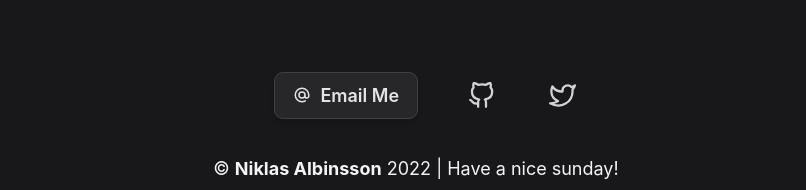
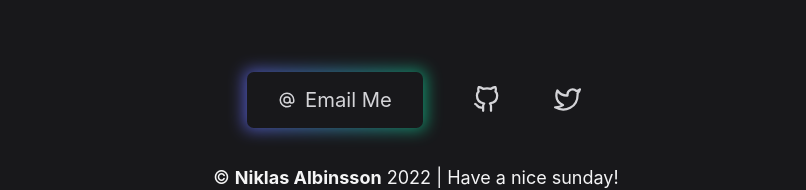
Before and after one commit to Maufive/niklasalbinsson, a Next.js app: page /about in a window 1280 px wide. Shown: the part 1618-1808 px from the top of the page, without its empty margins (224-1030 px from the left). Built offline with nearby package versions, Linux system fonts and the light colour scheme; no server answers.

Commit message:
Create fancy effects to get more attention to important elements

```diff
--- a/components/footer/footer.tsx
+++ b/components/footer/footer.tsx
@@ -4,6 +4,24 @@ import NowPlaying from '../now-playing/now-playing';
 import useIsIosSafari from '../../utils/hooks/use-is-ios-safari';
 
 const CURRENT_YEAR = new Date().getFullYear();
+
+const FancyButton = () => (
+  <div className="grid items-start justify-center gap-8">
+    <div className="group relative">
+      <div className="absolute -inset-0.5 rounded-md bg-gradient-to-r from-primary to-secondary opacity-75 blur transition duration-1000 group-hover:opacity-100 group-hover:duration-200" />
+      <a
+        title="Email Me"
+        href="mailto:albinssonniklas@gmail.com"
+        className="relative flex items-center rounded-md bg-zinc-100 px-7 py-4 leading-none dark:bg-zinc-900"
+      >
+        <span className="flex items-center text-zinc-700 transition duration-200 group-hover:text-zinc-900 dark:text-zinc-300 dark:group-hover:text-zinc-50">
+          <AtIcon className="mr-2 h-4 w-4 fill-transparent stroke-current stroke-2" />
+          Email Me
+        </span>
+      </a>
+    </div>
+  </div>
+);
 
 const EXTERNAL_LINKS = [
   {
@@ -50,14 +68,7 @@ const FooterNavigation = () => {
       <nav className="mt-20 flex w-full justify-center py-2 2xl:mt-32">
         <ul className="flex flex-wrap items-center space-x-6">
           <li className="p-2">
-            <a
-              title="Email Me"
-              href="mailto:albinssonniklas@gmail.com"
-              className="ml-0 flex cursor-pointer items-center rounded-lg border border-zinc-600 bg-zinc-200 px-2 py-2 text-sm font-semibold text-zinc-600 shadow-md transition-all hover:scale-105 hover:border-secondary hover:bg-secondary hover:text-zinc-50 focus:border-secondary focus:bg-secondary focus:text-zinc-50 dark:border-zinc-700 dark:bg-zinc-800 dark:text-zinc-200 md:ml-5 md:px-4 md:text-base"
-            >
-              <AtIcon className="mr-2 h-4 w-4 fill-transparent stroke-current stroke-2" />
-              Email Me
-            </a>
+            <FancyButton />
           </li>
           {EXTERNAL_LINKS.map((link) => (
             <li key={link.href} className="p-2">
--- a/pages/index.tsx
+++ b/pages/index.tsx
@@ -10,7 +10,7 @@ import { InternalLink } from 'components/links';
 
 const ListItem: React.FC = ({ children }) => (
   <li className="mr-6">
-    <span className="text-xs font-bold text-zinc-600 dark:text-zinc-300">
+    <span className="text-xs font-bold text-zinc-600 transition duration-200 group-hover:text-zinc-800 dark:text-zinc-400 dark:group-hover:text-zinc-300">
       ✨ {children}
     </span>
   </li>
@@ -35,14 +35,18 @@ const Home: NextPage<{ posts: Post[] }> = ({ posts }) => (
         <h2 className="text-2xl font-bold">Featured Project</h2>
       </div>
 
+      <div className="group relative transition duration-1000 hover:scale-[1.02] hover:duration-200">
+        <div className="absolute -inset-0.5 rounded-xl bg-gradient-to-r from-primary to-secondary opacity-50 blur transition duration-1000 group-hover:opacity-100 group-hover:duration-200" />
         <Link passHref href="/projects/veckohandla">
-        <div className="w-full transform cursor-pointer rounded-xl bg-transparent bg-gradient-to-r from-[#D8B4FE] to-[#818CF8] p-1 transition-all hover:scale-[1.03]">
-          <div className="flex h-full flex-col justify-between rounded-lg bg-zinc-100 p-6 transition-colors dark:bg-zinc-900">
-            <h3 className="mb-2 text-xl font-semibold xl:mb-4">Veckohandla</h3>
-            <p className="text-base text-zinc-700 dark:text-zinc-300">
-              An app built to try and make weekly grocery shopping easy. Create
-              a ready-to-go shopping list of groceries in just a matter of
-              seconds!
+          <div className="w-full transform cursor-pointer rounded-xl bg-transparent p-1">
+            <div className="flex h-full flex-col justify-between rounded-xl bg-zinc-100 p-6 transition-colors dark:bg-zinc-900">
+              <h3 className="mb-2 text-xl font-semibold text-zinc-700 transition duration-200 group-hover:text-zinc-900 dark:text-zinc-200 dark:group-hover:text-zinc-50 xl:mb-4">
+                Veckohandla
+              </h3>
+              <p className="text-base text-zinc-600 transition duration-200 group-hover:text-zinc-700 dark:text-zinc-300 dark:group-hover:text-zinc-200">
+                An app built to try and make weekly grocery shopping easy.
+                Create a ready-to-go shopping list of groceries in just a matter
+                of seconds!
               </p>
               <div className="mt-6">
                 <ul className="flex list-none flex-wrap items-center">
@@ -54,6 +58,7 @@ const Home: NextPage<{ posts: Post[] }> = ({ posts }) => (
             </div>
           </div>
         </Link>
+      </div>
     </section>
 
     <PostList title="Latest posts" posts={posts}>
```
Lines whose indentation alone changed are shown as unchanged.
